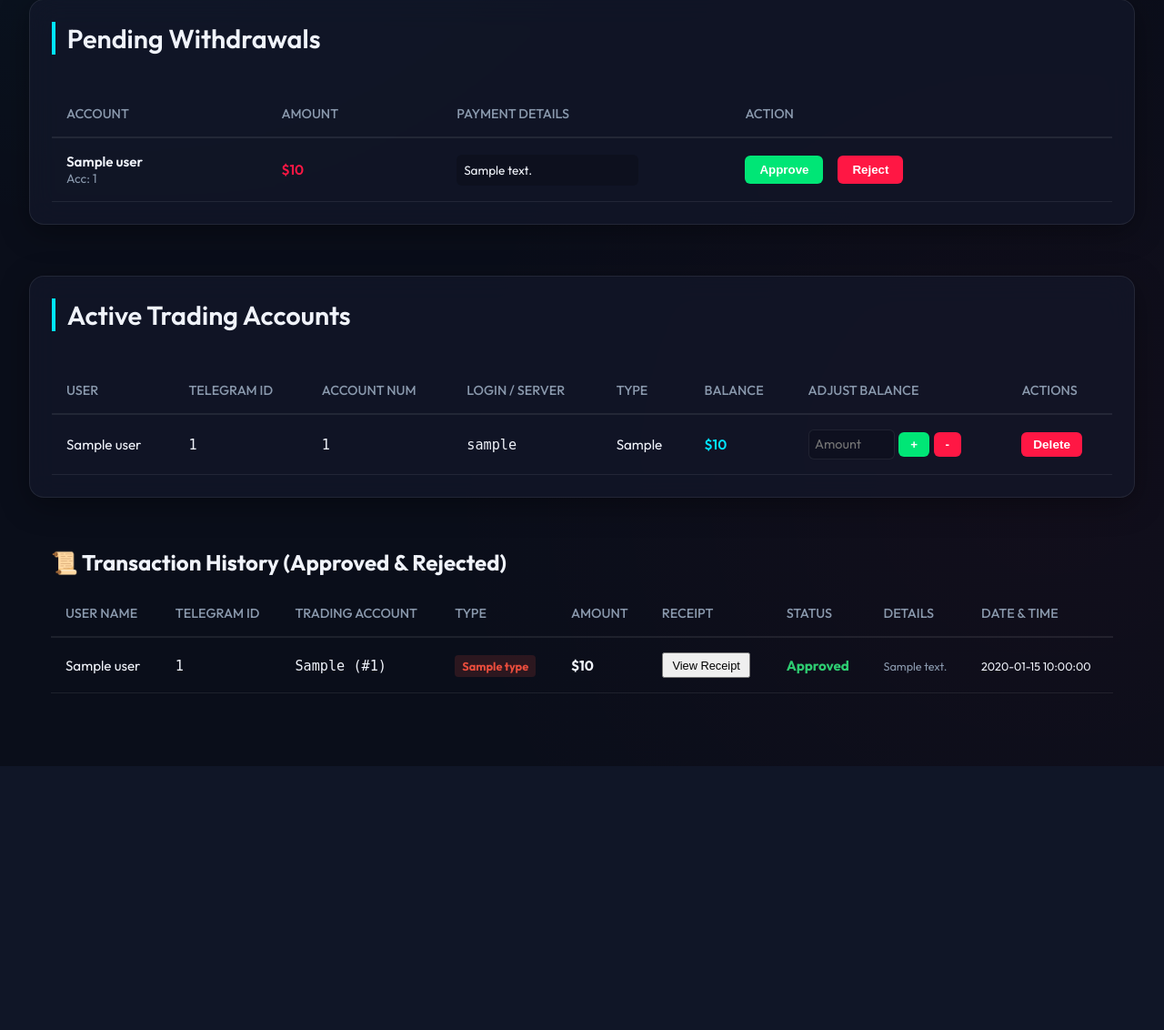
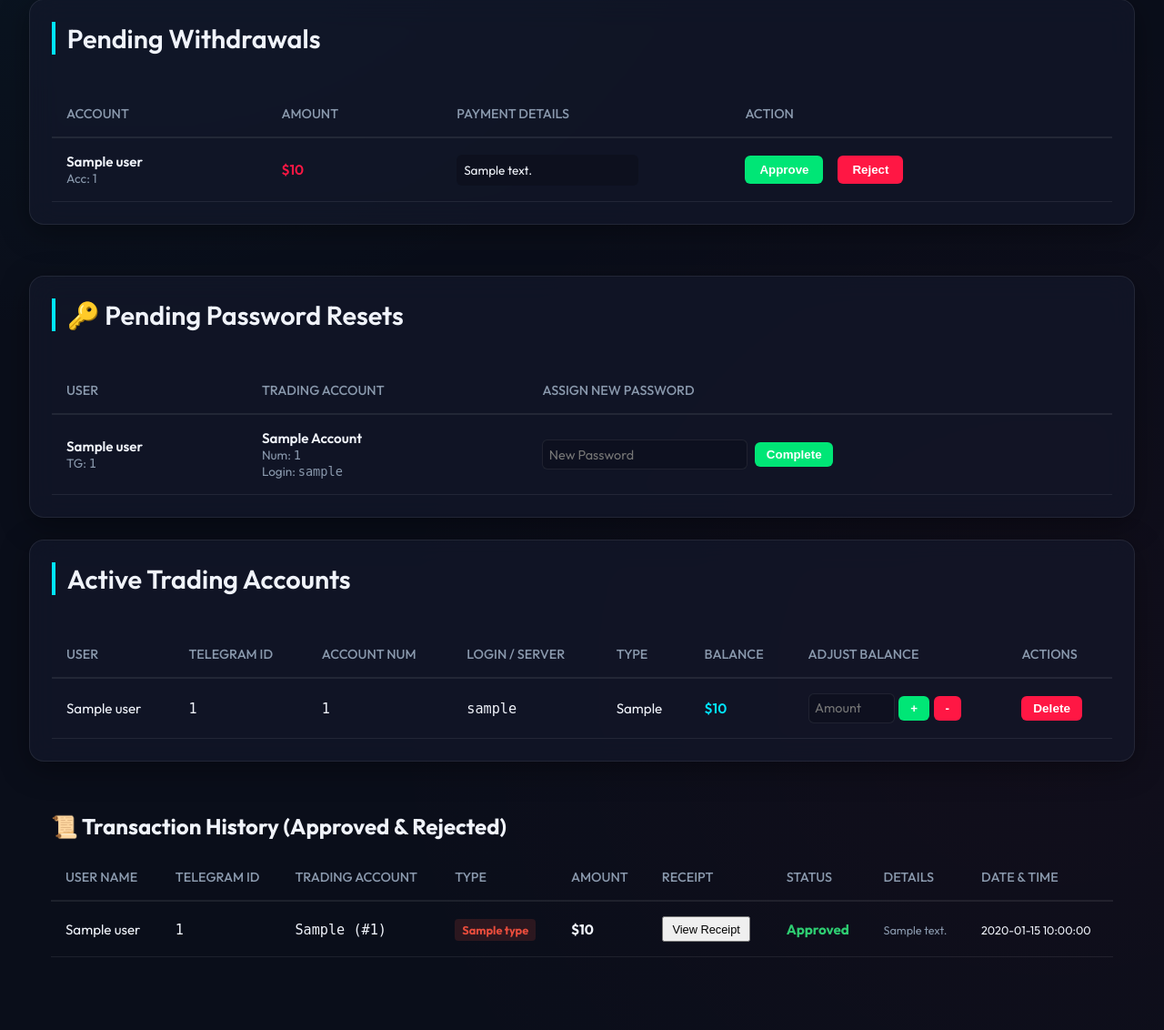
Before and after one commit to Hengsadboy/sony, a FastAPI app: template templates/dashboard.html in a window 1280 px wide. Shown: the part 735-1867 px from the top of the page at 91% size. Before the commit the page ends 1577 px from the top, so only its background shows below. Run offline with FastAPI, Linux system fonts and the light colour scheme; the template is opened without the code that fills it: most values are stand-ins (such as "Sample title", 1, 10 or a date in 2020).

Commit message:
Implement PasswordResetRequest model, admin dashboard display, and completion endpoint

```diff
--- a/bot.py
+++ b/bot.py
@@ -12,7 +12,7 @@ from telegram.ext import (
     ContextTypes,
     ConversationHandler,
 )
-from database import init_db, SessionLocal, User, TradingAccount, Transaction
+from database import init_db, SessionLocal, User, TradingAccount, Transaction, PasswordResetRequest
 from config import TELEGRAM_BOT_TOKEN, ADMIN_CHAT_ID, UPLOAD_DIR
 
 
@@ -758,6 +758,15 @@ async def forgot_password_get_acc_num(update: Update, context: ContextTypes.DEFA
             )
             return FORGOT_GET_ACC_NUM
 
+        # Create a database record for the password reset request
+        new_request = PasswordResetRequest(
+            user_telegram_id=db_user.telegram_id,
+            trading_account_id=acc.id,
+            status="Pending"
+        )
+        db.add(new_request)
+        db.commit()
+
         # If it exists, proceed to notify the admins
         alert = (
             f"🔑 *PASSWORD RESET REQUEST*\n"
--- a/templates/dashboard.html
+++ b/templates/dashboard.html
@@ -154,6 +154,47 @@
         </div>
     </div>
 
+    <!-- PENDING PASSWORD RESETS -->
+    <div class="glass-panel card">
+        <h2 class="section-title">🔑 Pending Password Resets</h2>
+        <div class="table-container">
+            {% if not pending_resets %}
+                <p style="color: var(--text-muted); font-style: italic; padding: 1rem 0;">No pending password reset requests.</p>
+            {% else %}
+                <table>
+                    <thead>
+                        <tr>
+                            <th>User</th>
+                            <th>Trading Account</th>
+                            <th>Assign New Password</th>
+                        </tr>
+                    </thead>
+                    <tbody>
+                        {% for req in pending_resets %}
+                            <tr>
+                                <td>
+                                    <div style="font-weight: 600;">{{ req.user.name }}</div>
+                                    <div style="font-size: 0.85rem; color: var(--text-muted);">TG: <code>{{ req.user_telegram_id }}</code></div>
+                                </td>
+                                <td>
+                                    <div style="font-weight: 600;">{{ req.account.account_type }} Account</div>
+                                    <div style="font-size: 0.85rem; color: var(--text-muted);">Num: <code>{{ req.account.account_number }}</code></div>
+                                    <div style="font-size: 0.85rem; color: var(--text-muted);">Login: <code>{{ req.account.login }}</code></div>
+                                </td>
+                                <td>
+                                    <form action="/approve-password-reset/{{ req.id }}" method="POST" style="display: flex; gap: 0.5rem; align-items: center; max-width: 320px;">
+                                        <input type="text" name="new_password" placeholder="New Password" class="form-input" required style="margin-bottom: 0; padding: 0.4rem;">
+                                        <button type="submit" class="btn-success" style="padding: 0.4rem 0.8rem; margin: 0;">Complete</button>
+                                    </form>
+                                </td>
+                            </tr>
+                        {% endfor %}
+                    </tbody>
+                </table>
+            {% endif %}
+        </div>
+    </div>
+
     <!-- APPROVED ACCOUNTS REFERENCE -->
     <div class="glass-panel card">
         <h2 class="section-title">Active Trading Accounts</h2>
```
Also changed, not shown: admin_panel.py (+36 -1 lines), database.py (+11 -2 lines).
